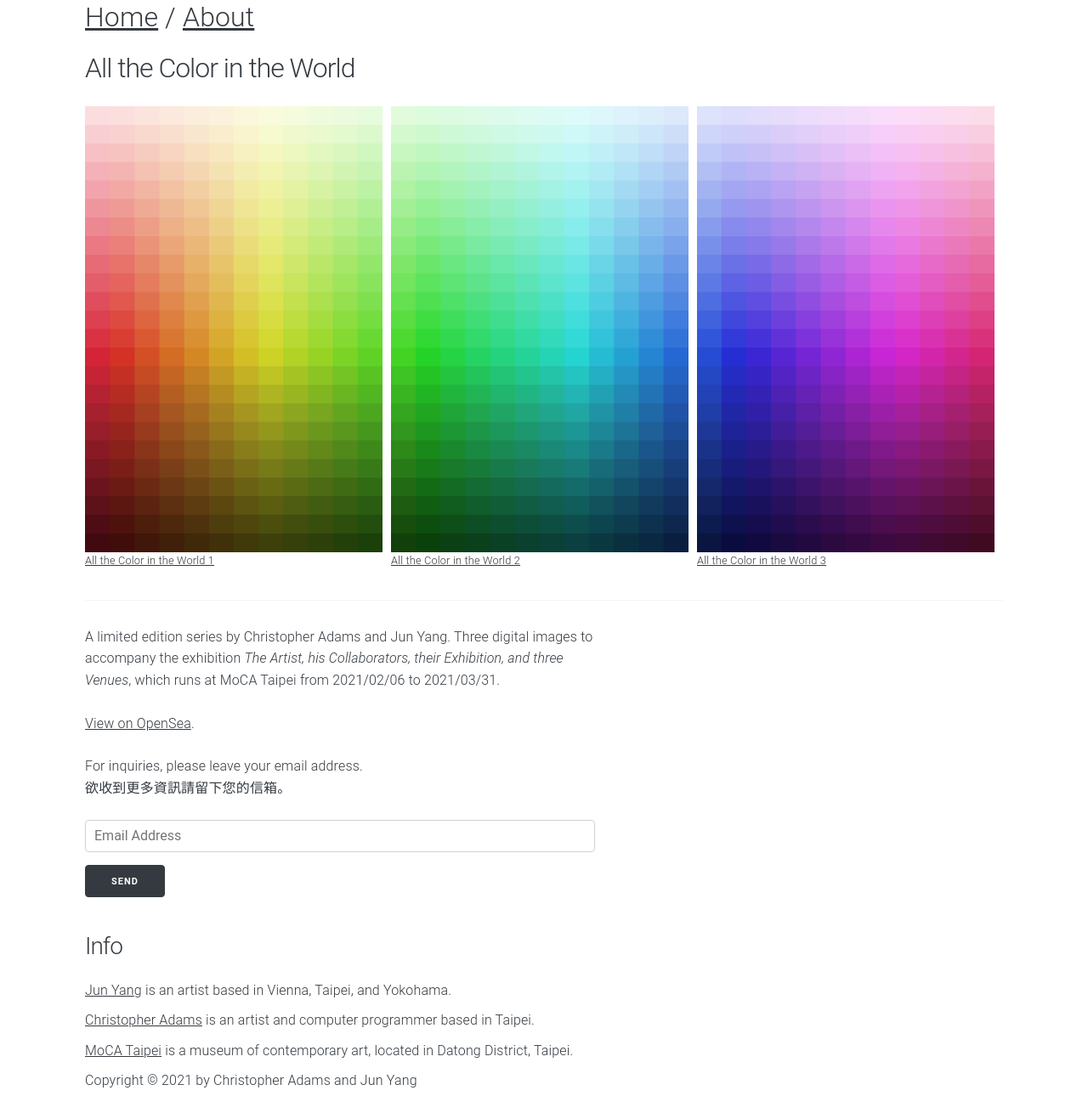
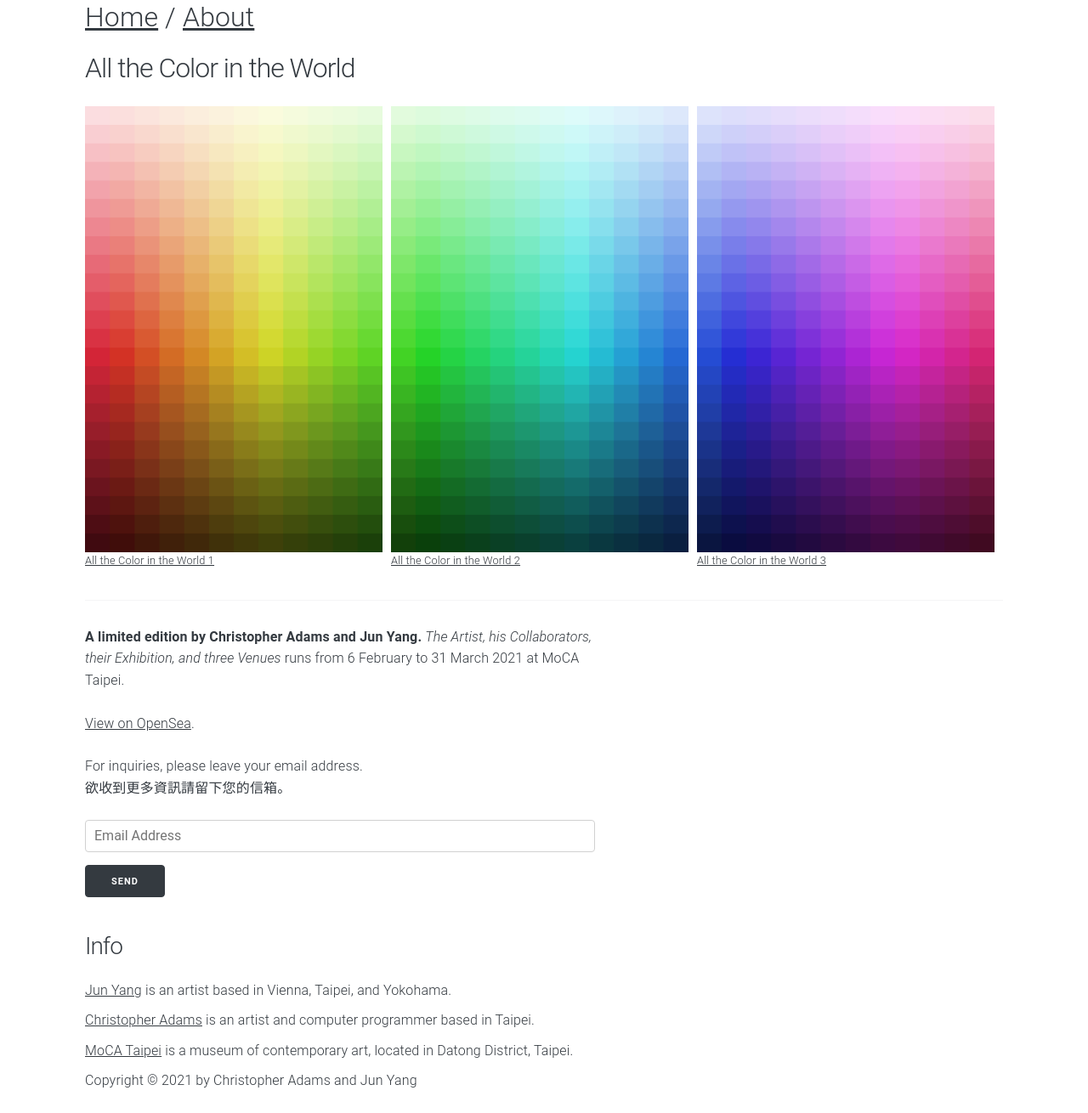
Before and after one commit to aparallax/allthecolorintheworld, a Jekyll site: the page built from index.html, in a window 1280 px wide. Shown: the whole page at 85% size. Built offline with Jekyll 4.4.1, drawn with Linux system fonts in a browser that asks for light colours.

Commit message:
Update descriptions

```diff
--- a/index.html
+++ b/index.html
@@ -17,8 +17,8 @@ opensea: https://opensea.io/collection/allthecolorintheworld
 <hr/>
 
 <p>
-  A limited edition series by Christopher Adams and Jun Yang. Three
-  digital images to accompany the exhibition <em>The Artist, his
-  Collaborators, their Exhibition, and three Venues</em>, which runs at
-  MoCA Taipei from 2021/02/06 to 2021/03/31.
+  <strong>A limited edition by Christopher Adams and Jun Yang.</strong>
+  <em>The Artist, his Collaborators, their Exhibition, and three
+  Venues</em> runs from 6 February to 31 March 2021 at MoCA
+  Taipei.
 </p>
```
Also changed, not shown: about/index.md (+4 -4 lines).
